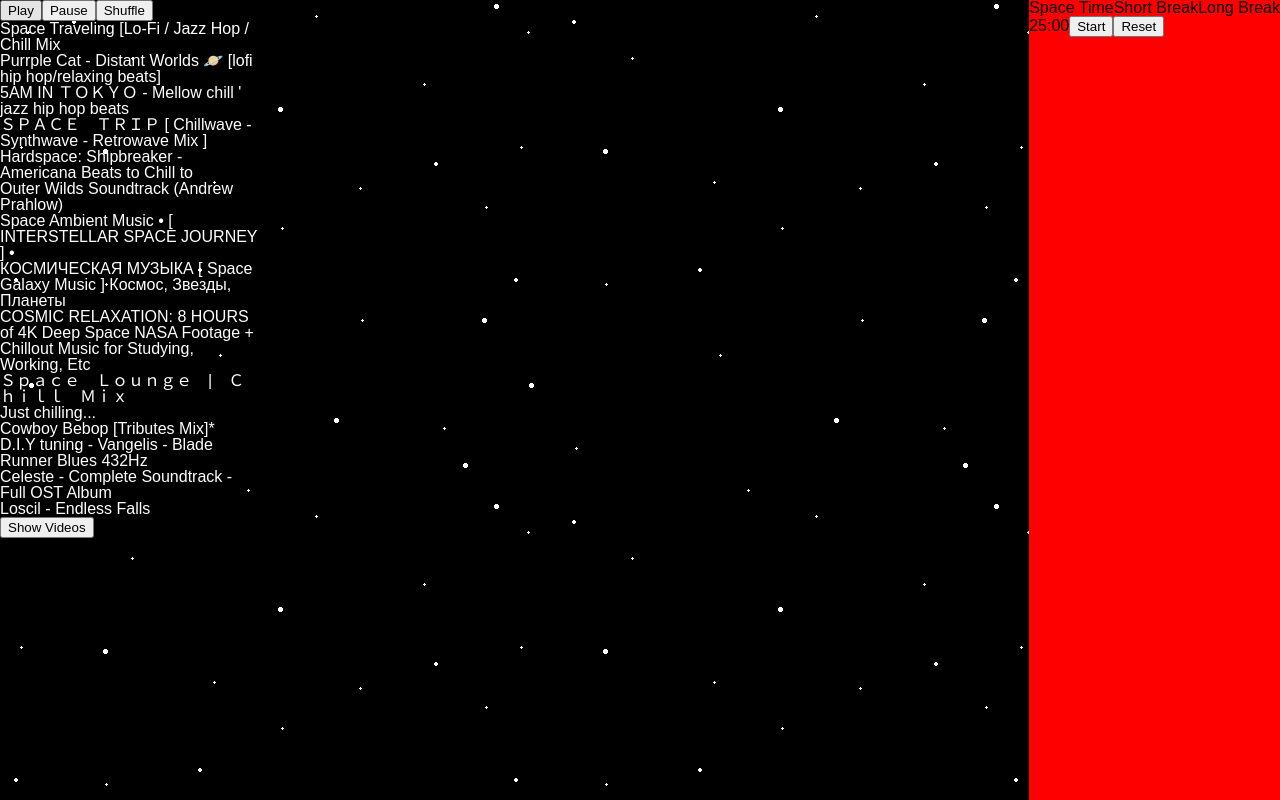
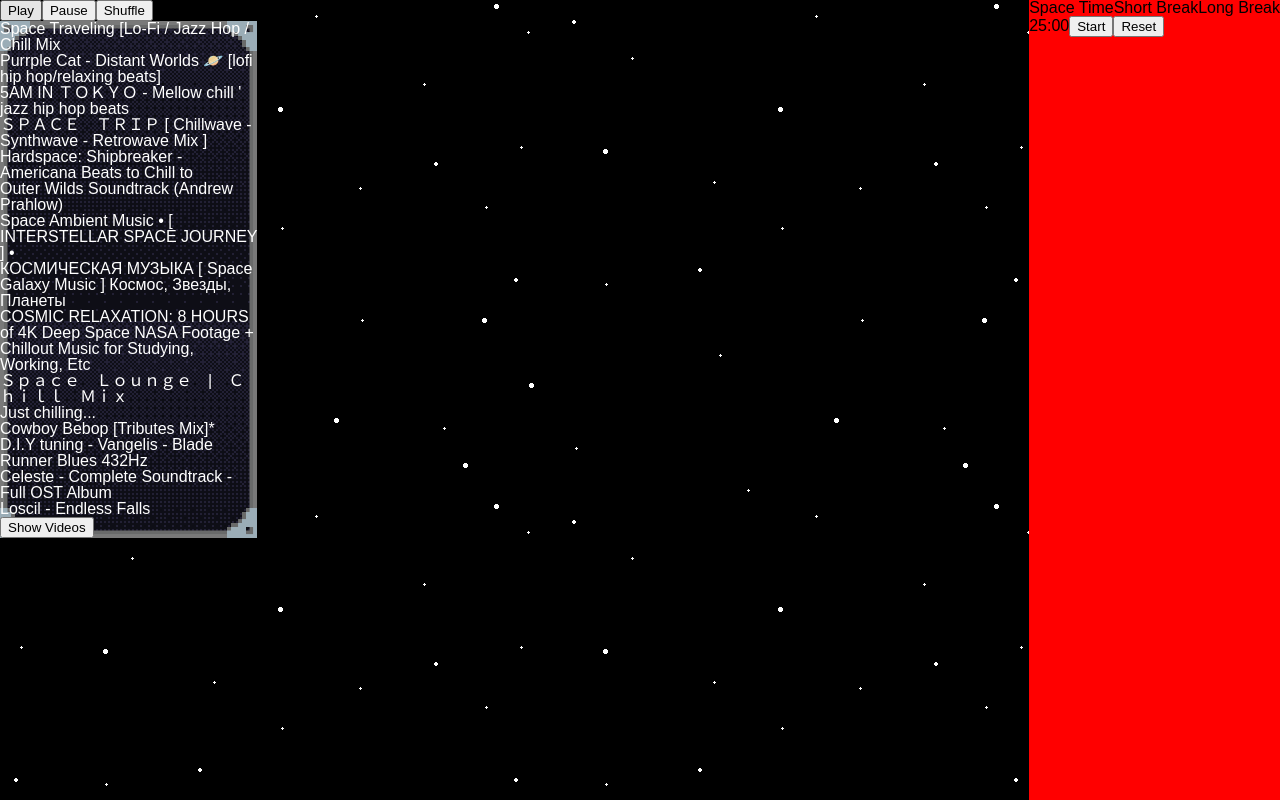
Before and after one commit to galenddavis/space-time-r, a React app: page / in a window 1280 px wide. Built offline with nearby package versions, Linux system fonts and the light colour scheme; a web font is replaced by a local one.

Commit message:
Added new version of video border

```diff
--- a/src/components/videos/vid-index.css
+++ b/src/components/videos/vid-index.css
@@ -0,0 +1,9 @@
+.vid-index-container {
+    z-index: 0;
+    grid-column: 1 / 3;
+    grid-row: 2 / 3;
+}
+
+/* .vid-index-container * {
+    color: black;
+} */
--- a/src/components/videos/vid-index.js
+++ b/src/components/videos/vid-index.js
@@ -1,5 +1,8 @@
 import React, { useState } from 'react';
 import { VideoIndexItem } from './vid-index-item';
+import './vid-index.css';
+import DialogueBox from '../../images/dialogue-box.png';
+import DialogueBorder from '../../images/dialogue-border2.png';
 const Util = require('../../util/vid-utils');
 
 export const VideoIndex = ({ changeVideo }) => {
@@ -23,7 +26,10 @@
     })
 
     return (
-        <div>
+        <div className="vid-index-container" style={{
+            backgroundImage: `url(${DialogueBox})`,
+            borderImage: `url(${DialogueBorder}) 25% / 30px 30px / 0 round`
+        }}>
             <ul className={`video-index ${indexHidden}`}>{vidList}</ul>
             <button onClick={() => toggleIndex()}>Show Videos</button>
         </div>
```
Also changed, not shown: src/images/dialogue-border2.png.
